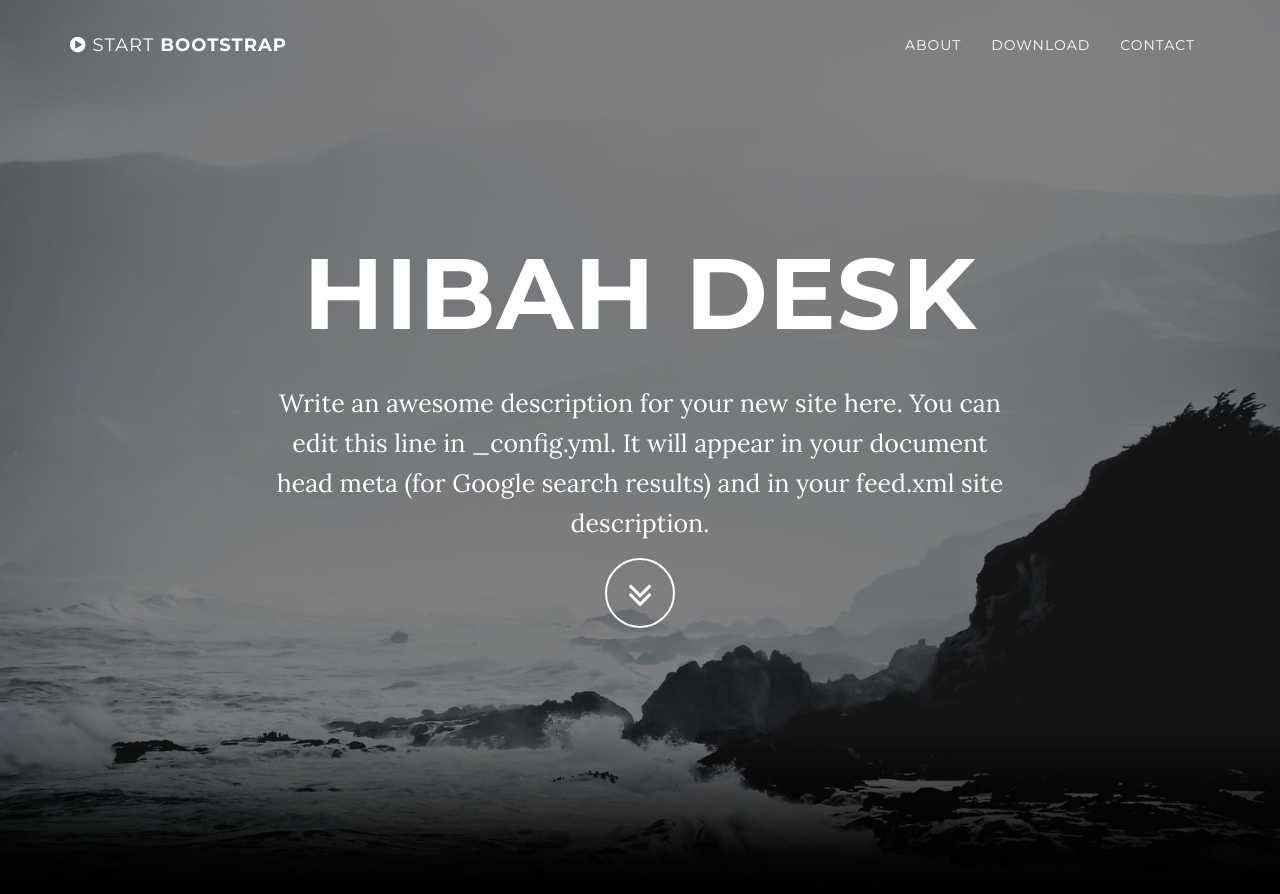
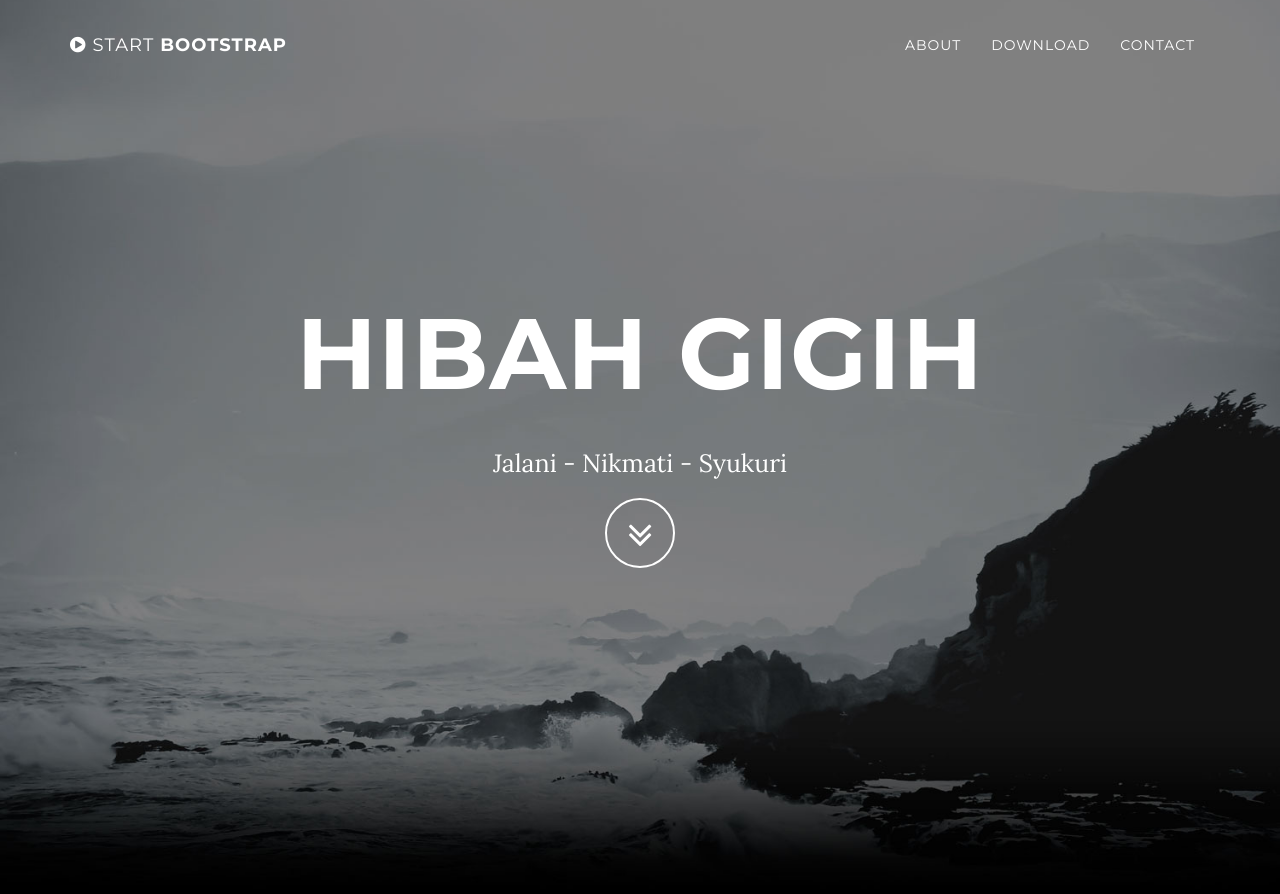
Before and after one commit to hibahgigih/hibahgigih.github.io, a Jekyll site: the page built from index.html, in a window 1280 px wide and 900 px high. Shown: the top 894 px of the window. Built offline with Jekyll 4.4.1, drawn with Linux system fonts in a browser that asks for light colours; part of the change alters nothing that is shown; some of the changed text lies outside the part shown.

Commit message:
Update _config.yml

```diff
--- a/_config.yml
+++ b/_config.yml
@@ -1,8 +1,8 @@
 # Site settings
-title: Hibah Desk
+title: Hibah Gigih
 email: Hibahgigih@gmail.com
 url: https://hibahgigih.github.io
-description: "Write an awesome description for your new site here. You can edit this line in _config.yml. It will appear in your document head meta (for Google search results) and in your feed.xml site description."
+description: "Jalani - Nikmati - Syukuri"
 
 # Color settings (hex-codes without the leading hash-tag)
 color:
@@ -10,20 +10,20 @@ color:
   links: '#219ab3'
 
 # Footer settings
-footer: Your Website
+footer: hibahgigih.github.io
 
 # Social networks usernames (many more available: google-plus, flickr, dribbble, pinterest, instagram, tumblr, linkedin, etc.)
 social:
   - title: twitter
-    url: https://twitter.com/SBootstrap
+    url: https://twitter.com/hibahgigih
   - title: facebook
-    url:
-  - title: stack-overflow
-    url: http://stackoverflow.com/questions/tagged/jekyll
-  - title: bitbucket
-    url: http://bitbucket.org/jekyll
+    url: https://www.facebook.com/hibah.outsiders
+  - title: google-plus
+    url: https://plus.google.com/+HibahGigih
+  - title: instagram
+    url: http://instagram.com
   - title: github
-    url: https://github.com/IronSummitMedia/startbootstrap
+    url: https://github.com/hibahgigih
 
 # Build settings
 markdown: kramdown
```
